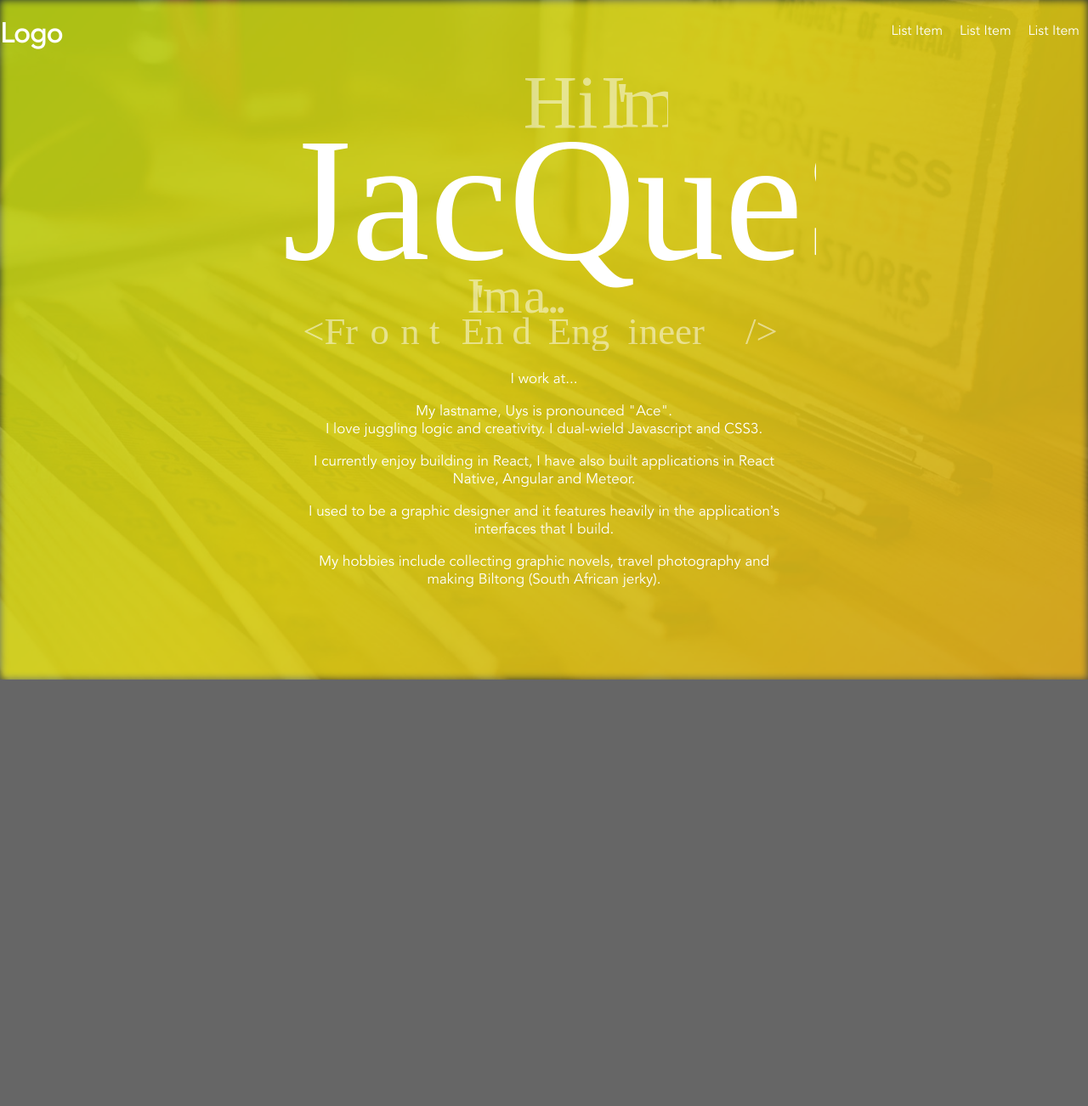
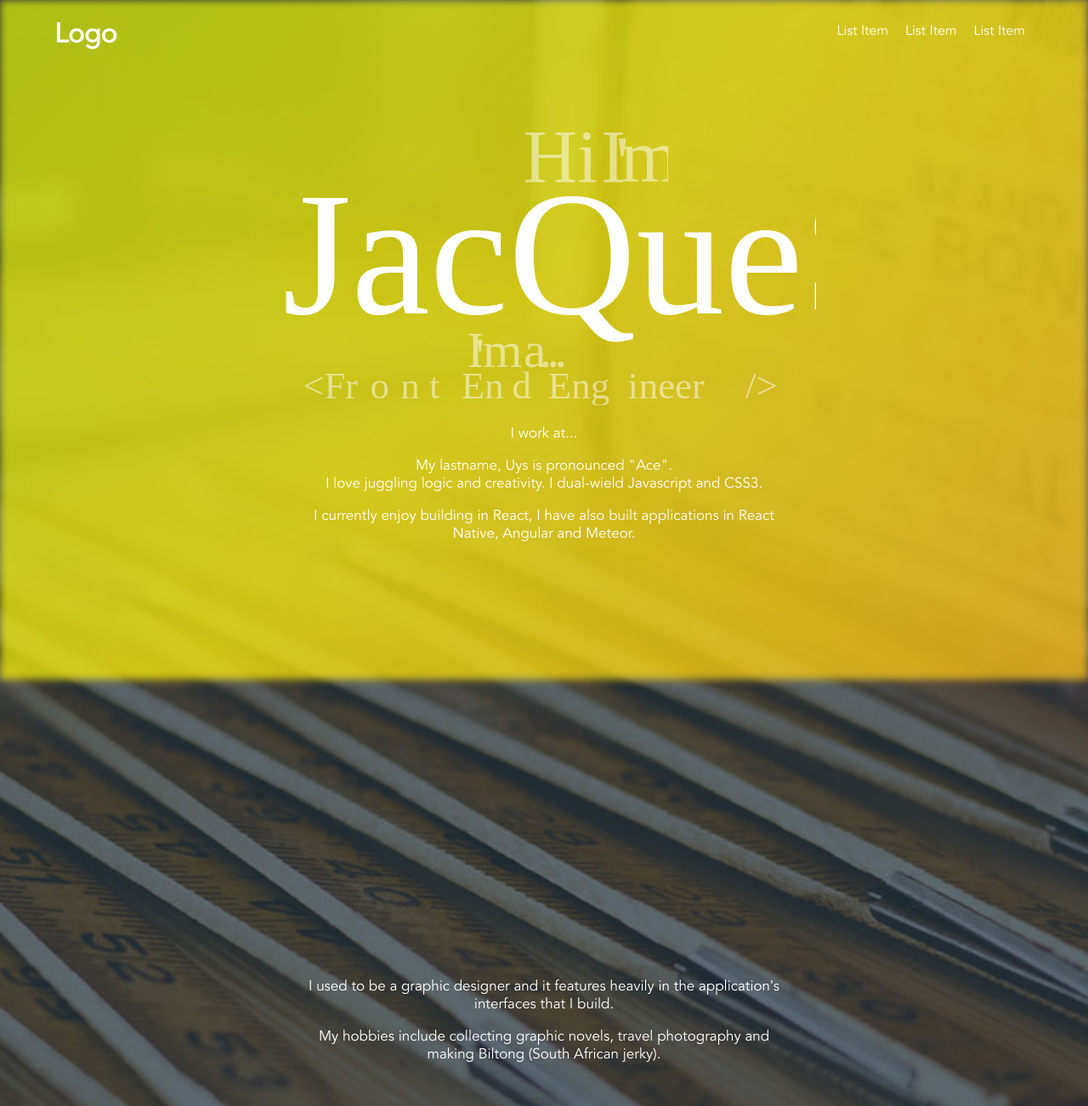
Before and after one commit to jacquesuys/xmplr, a website: page public/index.html in a window 1280 px wide. Shown: the top 1302 px of the page at 85% size. Before the commit the page ends 800 px from the top, so only its background shows below. Drawn offline with Linux system fonts and the light colour scheme.

Commit message:
layout tweaks

```diff
--- a/public/index.html
+++ b/public/index.html
@@ -35,10 +35,14 @@
       <p>I work at...</p>
       <p>My lastname, Uys is pronounced "Ace".<br/>I love juggling logic and creativity. I dual-wield Javascript and CSS3.</p>
       <p>I currently enjoy building in React, I have also built applications in React Native, Angular and Meteor.</p>
+    </div>
+    <div class="overlay"></div>
+  </div><!-- container -->
+  <div class="container">
+    <div class="bio">
       <p>I used to be a graphic designer and it features heavily in the application’s interfaces that I build.</p>
       <p>My hobbies include collecting graphic novels, travel photography and making Biltong (South African jerky).</p>
     </div>
-    <div class="overlay"></div>
   </div>
 </body>
 </html>
--- a/public/sass/style.scss
+++ b/public/sass/style.scss
@@ -38,12 +38,16 @@ body {
 .container {
   display: flex;
   align-items: center;
+  justify-content: center;
   flex-direction: column;
   height: 100vh;
 
   header {
+    position: fixed;
+    top: 0;
     display: flex;
-    width: 100%;
+    width: 90%;
+    padding: 0 5%;
     align-self: flex-start;
     justify-content: space-between;
 
```
Also changed, not shown: public/css/style.css.
